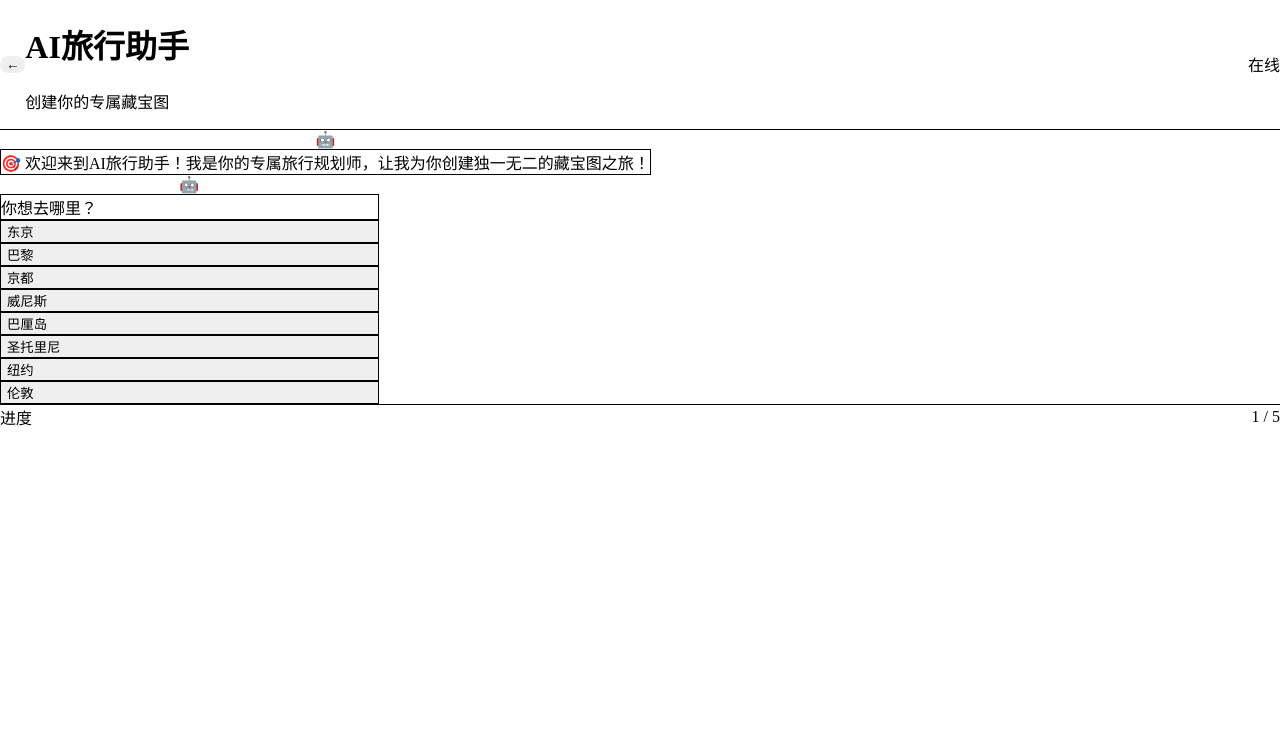
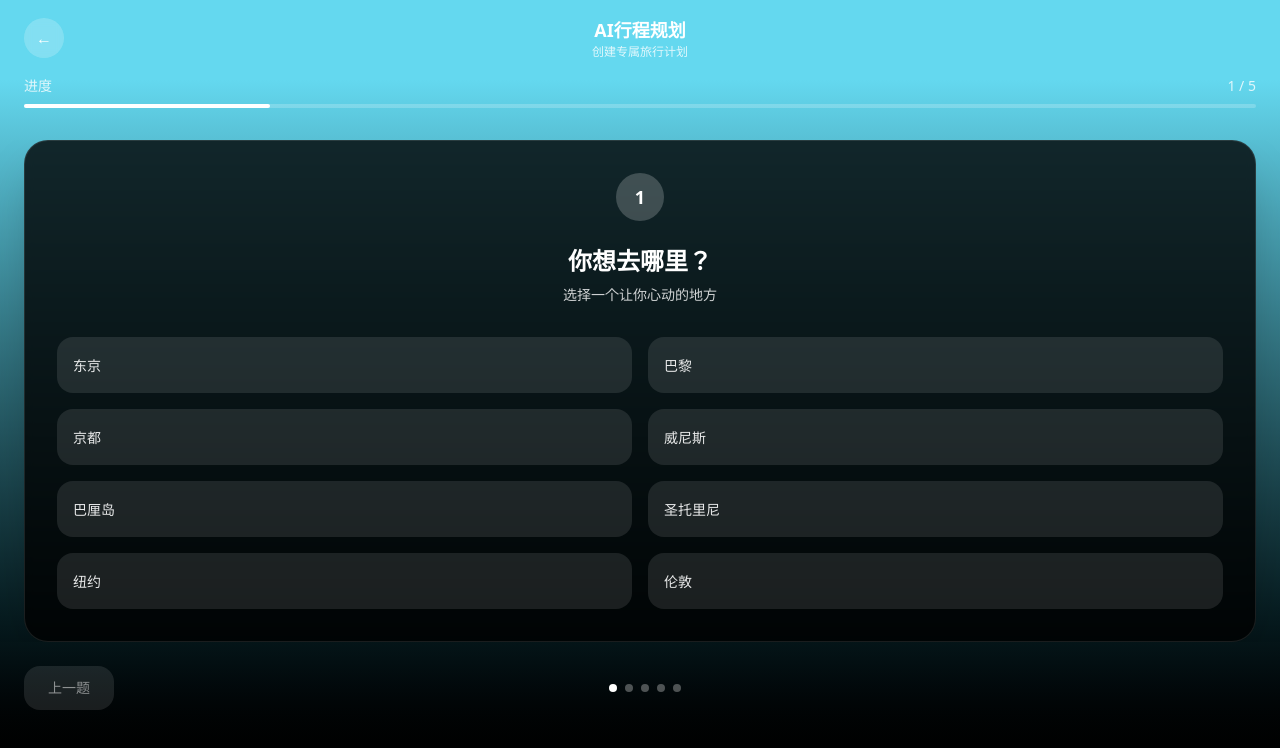
Before and after one commit to Daffodil404/uniloco-app, a Next.js app: page /ai-chat in a window 1280 px wide. Shown: the top 748 px of the page. Built offline with nearby package versions, Linux system fonts and the light colour scheme.

Commit message:
feat: add card interaction for ai plan

```diff
--- a/src/app/ai-chat/page.tsx
+++ b/src/app/ai-chat/page.tsx
@@ -2,311 +2,232 @@
 
 import { useState, useEffect, useRef } from 'react';
 
-interface Message {
+interface Question {
   id: string;
-  type: 'ai' | 'user';
-  content: string;
-  timestamp: Date;
-  options?: string[];
-  isTyping?: boolean;
-}
-
-interface ChatStep {
-  id: string;
-  question: string;
+  title: string;
+  subtitle: string;
   options: string[];
   key: string;
 }
 
-const chatSteps: ChatStep[] = [
+const questions: Question[] = [
   {
     id: 'destination',
-    question: '你想去哪里？',
+    title: '你想去哪里？',
+    subtitle: '选择一个让你心动的地方',
     options: ['东京', '巴黎', '京都', '威尼斯', '巴厘岛', '圣托里尼', '纽约', '伦敦'],
     key: 'destination'
   },
   {
     id: 'duration',
-    question: '你计划几天？',
+    title: '你计划几天？',
+    subtitle: '根据时间安排行程',
     options: ['1-3天', '4-7天', '8-14天', '15天以上'],
     key: 'duration'
   },
   {
     id: 'food',
-    question: '你喜欢什么美食？',
+    title: '你喜欢什么美食？',
+    subtitle: '美食是旅行的重要部分',
     options: ['当地特色', '米其林餐厅', '街边小吃', '素食', '海鲜', '甜点'],
     key: 'food'
   },
   {
     id: 'companion',
-    question: '你和谁一起旅行？',
+    title: '你和谁一起旅行？',
+    subtitle: '不同的旅伴需要不同的安排',
     options: ['独自旅行', '情侣', '朋友', '家庭', '团队'],
     key: 'companion'
   },
   {
     id: 'atmosphere',
-    question: '你在寻找什么氛围？',
+    title: '你在寻找什么氛围？',
+    subtitle: '选择你想要的旅行体验',
     options: ['浪漫', '历史', '放松', '冒险', '文化', '小众'],
     key: 'atmosphere'
   }
 ];
 
 export default function AIChatPage() {
-  const [messages, setMessages] = useState<Message[]>([]);
-  const [currentStep, setCurrentStep] = useState(0);
-  const [userAnswers, setUserAnswers] = useState<Record<string, string>>({});
+  const [currentIndex, setCurrentIndex] = useState(0);
+  const [answers, setAnswers] = useState<Record<string, string>>({});
   const [isGenerating, setIsGenerating] = useState(false);
-  const messagesEndRef = useRef<HTMLDivElement>(null);
+  const [slideDirection, setSlideDirection] = useState<'left' | 'right' | null>(null);
+  const containerRef = useRef<HTMLDivElement>(null);
 
-  // 自动滚动到底部
-  const scrollToBottom = () => {
-    messagesEndRef.current?.scrollIntoView({ behavior: 'smooth' });
+  const currentQuestion = questions[currentIndex];
+  const progress = ((currentIndex + 1) / questions.length) * 100;
+
+  const handleOptionSelect = (option: string) => {
+    setAnswers(prev => ({
+      ...prev,
+      [currentQuestion.key]: option
+    }));
+
+    // 添加选择动画
+    setTimeout(() => {
+      if (currentIndex < questions.length - 1) {
+        setSlideDirection('left');
+        setTimeout(() => {
+          setCurrentIndex(prev => prev + 1);
+          setSlideDirection(null);
+        }, 300);
+      } else {
+        // 所有问题已回答，开始生成
+        generatePlan();
+      }
+    }, 200);
   };
 
-  useEffect(() => {
-    scrollToBottom();
-  }, [messages]);
-
-  // 初始化聊天
-  useEffect(() => {
-    const welcomeMessage: Message = {
-      id: 'welcome',
-      type: 'ai',
-      content: '🎯 欢迎来到AI旅行助手！我是你的专属旅行规划师，让我为你创建独一无二的藏宝图之旅！',
-      timestamp: new Date()
-    };
-    setMessages([welcomeMessage]);
-
-    // 延迟显示第一个问题
+  const handlePrevious = () => {
+    if (currentIndex > 0) {
+      setSlideDirection('right');
       setTimeout(() => {
-      addAIMessage(chatSteps[0].question, chatSteps[0].options);
-    }, 1000);
-  }, []);
-
-  const addAIMessage = (content: string, options?: string[]) => {
-    const newMessage: Message = {
-      id: Date.now().toString(),
-      type: 'ai',
-      content,
-      timestamp: new Date(),
-      options,
-      isTyping: true
+        setCurrentIndex(prev => prev - 1);
+        setSlideDirection(null);
+      }, 300);
+    }
   };
 
-    setMessages(prev => [...prev, newMessage]);
-
-    // 模拟打字效果
+  const generatePlan = () => {
+    setIsGenerating(true);
+    // 这里可以添加生成逻辑
     setTimeout(() => {
-      setMessages(prev =>
-        prev.map(msg =>
-          msg.id === newMessage.id
-            ? { ...msg, isTyping: false }
-            : msg
-        )
-      );
-    }, 1500);
-  };
-
-  const addUserMessage = (content: string) => {
-    const newMessage: Message = {
-      id: Date.now().toString(),
-      type: 'user',
-      content,
-      timestamp: new Date()
-    };
-    setMessages(prev => [...prev, newMessage]);
-  };
-
-  const handleOptionSelect = (option: string) => {
-    const currentStepData = chatSteps[currentStep];
-
-    // 添加用户选择的消息
-    addUserMessage(option);
-
-    // 保存答案
-    setUserAnswers(prev => ({
-      ...prev,
-      [currentStepData.key]: option
-    }));
-
-    // 延迟显示下一个问题
-    setTimeout(() => {
-      if (currentStep < chatSteps.length - 1) {
-        setCurrentStep(prev => prev + 1);
-        const nextStep = chatSteps[currentStep + 1];
-        addAIMessage(nextStep.question, nextStep.options);
-      } else {
-        // 所有问题已回答，开始生成藏宝图
-        generateTreasureMap();
-      }
-    }, 800);
-  };
-
-  const generateTreasureMap = () => {
-    setIsGenerating(true);
-
-    // 添加生成消息
-    addAIMessage('🎉 太棒了！基于你的回答，我正在生成专属藏宝图...');
-
-    // 模拟生成过程
-    setTimeout(() => {
-      addAIMessage('🗺️ 你的专属藏宝图已生成！点击发光点位进行打卡，完成旅程获得丰厚奖励！');
       setIsGenerating(false);
-
-      // 这里可以跳转到藏宝图页面
-      setTimeout(() => {
-        // router.push('/treasure-map');
-      }, 2000);
+      // 跳转到结果页面
     }, 3000);
   };
 
   return (
-    <div className="min-h-screen bg-gradient-to-br from-blue-50 via-purple-50 to-pink-50">
-      {/* 顶部导航栏 */}
-      <header className="bg-white/80 backdrop-blur-xl border-b border-gray-200/50">
-        <div className="px-4 py-3 flex items-center justify-between">
-          <div className="flex items-center gap-3">
+    <div className="min-h-screen bg-gradient-to-b from-[#64D8EF] to-[#000000] from-10% to-100%">
+      {/* 顶部导航 */}
+      <header className="relative z-20 px-6 py-4">
+        <div className="flex items-center justify-between">
           <button
             onClick={() => window.history.back()}
-              className="w-8 h-8 rounded-full bg-gray-100 flex items-center justify-center hover:bg-gray-200 transition-colors"
+            className="w-10 h-10 rounded-full bg-white/20 backdrop-blur-sm flex items-center justify-center text-white hover:bg-white/30 transition-colors"
           >
             ←
           </button>
-            <div>
-              <h1 className="text-lg font-semibold text-gray-900">AI旅行助手</h1>
-              <p className="text-xs text-gray-500">创建你的专属藏宝图</p>
+          <div className="text-center">
+            <h1 className="text-lg font-semibold text-white">AI行程规划</h1>
+            <p className="text-xs text-white/80">创建专属旅行计划</p>
           </div>
-          </div>
-          <div className="flex items-center gap-2">
-            <div className="w-2 h-2 bg-green-500 rounded-full animate-pulse"></div>
-            <span className="text-xs text-gray-500">在线</span>
-          </div>
+          <div className="w-10 h-10"></div>
         </div>
       </header>
 
-      {/* 聊天容器 */}
-      <div className="flex-1 overflow-hidden">
-        <div className="h-full flex flex-col">
-          {/* 消息列表 */}
-          <div className="flex-1 overflow-y-auto px-4 py-6 space-y-4">
-            {messages.map((message) => (
+      {/* 进度条 */}
+      <div className="px-6 mb-8">
+        <div className="flex items-center justify-between text-white/80 text-sm mb-2">
+          <span>进度</span>
+          <span>{currentIndex + 1} / {questions.length}</span>
+        </div>
+        <div className="w-full bg-white/20 rounded-full h-1">
           <div
-                key={message.id}
-                className={`flex ${message.type === 'user' ? 'justify-end' : 'justify-start'} animate-fade-in`}
-              >
-                <div className={`max-w-[80%] ${message.type === 'user' ? 'order-2' : 'order-1'}`}>
-                  {/* AI头像 */}
-                  {message.type === 'ai' && (
-                    <div className="w-8 h-8 rounded-full bg-gradient-to-br from-purple-500 to-pink-500 flex items-center justify-center text-white text-sm font-semibold mb-2">
-                      🤖
-                    </div>
-                  )}
-
-                  {/* 消息气泡 */}
-                  <div className={`
-                    rounded-2xl px-4 py-3 shadow-sm transition-all duration-300
-                    ${message.type === 'ai'
-                      ? 'bg-white/90 backdrop-blur-sm border border-gray-200/50'
-                      : 'bg-gradient-to-r from-blue-500 to-purple-500 text-white'
-                    }
-                  `}>
-                    <div className="text-sm leading-relaxed">
-                      {message.isTyping ? (
-                        <div className="flex items-center gap-1">
-                          <span>正在输入</span>
-                          <div className="flex gap-1">
-                            <div className="w-1 h-1 bg-current rounded-full animate-bounce"></div>
-                            <div className="w-1 h-1 bg-current rounded-full animate-bounce" style={{ animationDelay: '0.1s' }}></div>
-                            <div className="w-1 h-1 bg-current rounded-full animate-bounce" style={{ animationDelay: '0.2s' }}></div>
-                          </div>
-                        </div>
-                      ) : (
-                        message.content
-                      )}
+            className="bg-white h-1 rounded-full transition-all duration-500 ease-out"
+            style={{ width: `${progress}%` }}
+          />
         </div>
       </div>
 
-                  {/* 选项按钮 */}
-                  {message.options && !message.isTyping && (
-                    <div className="mt-3 space-y-2">
-                      {message.options.map((option, index) => (
+             {/* 问题卡片容器 */}
+       <div className="flex-1 px-6 relative overflow-hidden">
+         <div
+           ref={containerRef}
+           className={`transition-all duration-300 ease-out ${
+             slideDirection === 'left' ? 'translate-x-[-100%]' :
+             slideDirection === 'right' ? 'translate-x-[100%]' : 'translate-x-0'
+           }`}
+         >
+           {/* 问题卡片 */}
+           <div className="bg-black/80 backdrop-blur-sm rounded-3xl p-8 border border-white/10 shadow-2xl">
+             {/* 问题序号 */}
+             <div className="flex items-center justify-center mb-6">
+               <div className="w-12 h-12 bg-white/20 rounded-full flex items-center justify-center">
+                 <span className="text-white font-bold text-lg">{currentIndex + 1}</span>
+               </div>
+             </div>
+
+             <div className="text-center mb-8">
+               <h2 className="text-2xl font-bold text-white mb-2">
+                 {currentQuestion.title}
+               </h2>
+               <p className="text-white/80 text-sm">
+                 {currentQuestion.subtitle}
+               </p>
+             </div>
+
+             {/* 选项网格 */}
+             <div className="grid grid-cols-2 gap-4">
+               {currentQuestion.options.map((option, index) => (
                  <button
                    key={option}
                    onClick={() => handleOptionSelect(option)}
-                          className="w-full text-left px-4 py-3 rounded-xl bg-white/80 backdrop-blur-sm border border-gray-200/50 hover:bg-white/90 hover:border-purple-300 transition-all duration-200 text-sm font-medium text-gray-700 hover:text-purple-600 animate-slide-in"
+                   className={`
+                     relative p-4 rounded-2xl text-left transition-all duration-200
+                     ${answers[currentQuestion.key] === option
+                       ? 'bg-white/30 border-2 border-white text-white'
+                       : 'bg-white/10 border border-white/20 text-white/90 hover:bg-white/20'
+                     }
+                   `}
                    style={{ animationDelay: `${index * 0.1}s` }}
                  >
-                          {option}
+                   <span className="text-sm font-medium">{option}</span>
+                   {answers[currentQuestion.key] === option && (
+                     <div className="absolute top-2 right-2 w-4 h-4 bg-white rounded-full flex items-center justify-center">
+                       <div className="w-2 h-2 bg-[#64D8EF] rounded-full"></div>
+                     </div>
+                   )}
                  </button>
                ))}
-                    </div>
-                  )}
-                </div>
-
-                {/* 用户头像 */}
-                {message.type === 'user' && (
-                  <div className="w-8 h-8 rounded-full bg-gradient-to-br from-blue-500 to-purple-500 flex items-center justify-center text-white text-sm font-semibold ml-2">
-                    👤
-                  </div>
-                )}
-              </div>
-            ))}
-
-            {/* 生成状态 */}
-            {isGenerating && (
-              <div className="flex justify-center animate-fade-in">
-                <div className="bg-white/90 backdrop-blur-sm rounded-2xl px-6 py-4 shadow-sm border border-gray-200/50">
-                  <div className="flex items-center gap-3">
-                    <div className="w-8 h-8 rounded-full bg-gradient-to-br from-purple-500 to-pink-500 flex items-center justify-center">
-                      <div className="w-4 h-4 border-2 border-white border-t-transparent rounded-full animate-spin"></div>
-                    </div>
-                    <div>
-                      <p className="text-sm font-medium text-gray-700">正在生成藏宝图...</p>
-                      <p className="text-xs text-gray-500">这可能需要几秒钟</p>
-                    </div>
-                  </div>
-                </div>
-              </div>
-            )}
-
-            <div ref={messagesEndRef} />
-          </div>
-
-          {/* 进度指示器 */}
-          <div className="px-4 py-3 bg-white/50 backdrop-blur-sm border-t border-gray-200/50">
-            <div className="flex items-center justify-between text-xs text-gray-500 mb-2">
-              <span>进度</span>
-              <span>{currentStep + 1} / {chatSteps.length}</span>
-            </div>
-            <div className="w-full bg-gray-200 rounded-full h-1">
-              <div
-                className="bg-gradient-to-r from-blue-500 to-purple-500 h-1 rounded-full transition-all duration-500"
-                style={{ width: `${((currentStep + 1) / chatSteps.length) * 100}%` }}
-              />
              </div>
            </div>
          </div>
        </div>
 
-      <style jsx>{`
-        @keyframes fade-in {
-          from { opacity: 0; transform: translateY(20px); }
-          to { opacity: 1; transform: translateY(0); }
+      {/* 底部导航 */}
+      <div className="px-6 py-6">
+        <div className="flex items-center justify-between">
+          <button
+            onClick={handlePrevious}
+            disabled={currentIndex === 0}
+            className={`
+              px-6 py-3 rounded-2xl text-sm font-medium transition-all duration-200
+              ${currentIndex === 0
+                ? 'bg-white/10 text-white/50 cursor-not-allowed'
+                : 'bg-white/20 text-white hover:bg-white/30'
               }
+            `}
+          >
+            上一题
+          </button>
 
-        @keyframes slide-in {
-          from { opacity: 0; transform: translateX(-20px); }
-          to { opacity: 1; transform: translateX(0); }
-        }
+          <div className="flex gap-2">
+            {questions.map((_, index) => (
+              <div
+                key={index}
+                className={`w-2 h-2 rounded-full transition-all duration-200 ${
+                  index === currentIndex ? 'bg-white' : 'bg-white/30'
+                }`}
+              />
+            ))}
+          </div>
 
-        .animate-fade-in {
-          animation: fade-in 0.3s ease-out;
-        }
+          <div className="w-20"></div>
+        </div>
+      </div>
 
-        .animate-slide-in {
-          animation: slide-in 0.3s ease-out;
-        }
-      `}</style>
+      {/* 生成状态覆盖层 */}
+      {isGenerating && (
+        <div className="fixed inset-0 bg-black/50 backdrop-blur-sm flex items-center justify-center z-50">
+          <div className="bg-white/10 backdrop-blur-sm rounded-3xl p-8 border border-white/20 text-center">
+            <div className="w-16 h-16 border-4 border-white/30 border-t-white rounded-full animate-spin mx-auto mb-4"></div>
+            <h3 className="text-xl font-semibold text-white mb-2">正在生成行程</h3>
+            <p className="text-white/80">AI正在为你创建专属旅行计划...</p>
+          </div>
+        </div>
+      )}
     </div>
   );
 }
--- a/src/app/globals.css
+++ b/src/app/globals.css
@@ -1,6 +1,4 @@
-@tailwind base;
-@tailwind components;
-@tailwind utilities;
+@import "tailwindcss";
 
 /* 自定义颜色 */
 :root {
```
Lines whose indentation alone changed are shown as unchanged.
